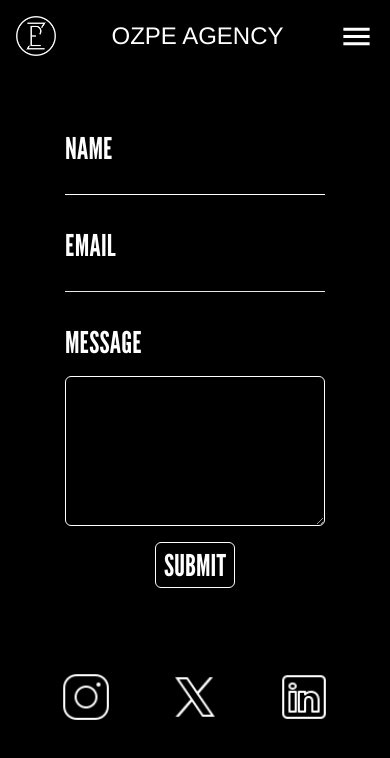
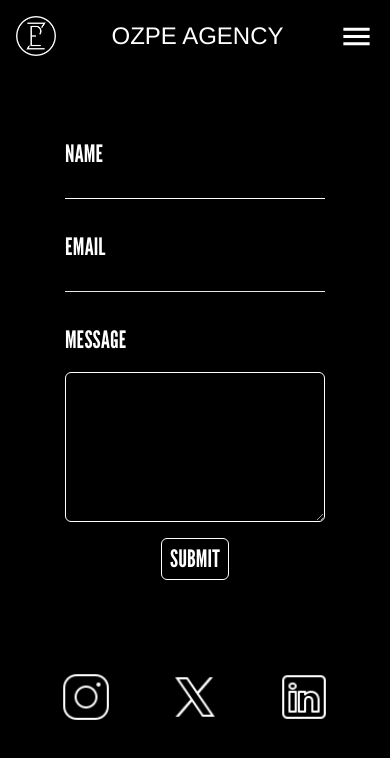
Before and after one commit to allanheremi/ozpeagency, a Next.js app: page /contact in a window 390 px wide. Shown: the top 758 px of the page. Built offline with nearby package versions, Linux system fonts and the light colour scheme.

Commit message:
Fix: sizes

```diff
--- a/src/app/about/page.tsx
+++ b/src/app/about/page.tsx
@@ -11,10 +11,10 @@ const page = () => {
           <div>
             <div className="flex flex-col gap-16 px-4 md:gap-4 md:p-12">
               <div>
-                <h1 className=" md:text-7xl text-4xl">ABOUT US</h1>
+                <h1 className=" text-6xl lg:text-7xl">ABOUT US</h1>
               </div>
               <div>
-                <p className="text-white/80 text-3xl md:text-5xl lg:text-7xl">
+                <p className="text-4xl text-white/80 md:text-5xl lg:text-6xl">
                   FOUNDED IN 2023 BECAUSE COULDN'T GET A JOB AND SAID F**K IT.
                 </p>
               </div>
--- a/src/app/components/AboutSection.tsx
+++ b/src/app/components/AboutSection.tsx
@@ -6,7 +6,6 @@ import { useMediaQuery } from "react-responsive";
 
 const AboutSection = () => {
   const isMobile = useMediaQuery({ maxWidth: 560 });
-
 
   const aboutContentOne = {
     heading: "PRODUCTION",
@@ -59,10 +58,10 @@ const AboutSection = () => {
       {isMobile && (
         <>
           <section className="h-screen">
-            <div className="max-w-screen flex h-[80vh] flex-col justify-center gap-y-24 py-24 text-center md:items-center">
-              <h1 className="text-6xl">WHAT WE DO</h1>
+            <div className="max-w-screen flex h-[80vh] flex-col justify-center gap-y-32 text-center md:items-center">
+              <h1 className="pt-24 text-6xl lg:text-7xl">WHAT WE DO</h1>
 
-              <div className=" flex h-full justify-center px-8 md:gap-x-24 ">
+              <div className=" flex justify-center px-8 md:gap-x-24">
                 <div className="flex w-1/2 flex-col">
                   <div className="grid-cols-2 grid-rows-2">
                     <About content={aboutContentOne} />
--- a/src/app/contact/page.tsx
+++ b/src/app/contact/page.tsx
@@ -84,7 +84,7 @@ const page = () => {
             className=" flex h-full w-2/3 flex-col justify-center gap-8  bg-black text-white"
           >
             <div className="flex flex-col">
-              <label className="text-3xl md:text-4xl lg:text-5xl">NAME</label>
+              <label className="text-2xl md:text-4xl lg:text-5xl">NAME</label>
               <input
                 type="text"
                 name="user_name"
@@ -96,7 +96,7 @@ const page = () => {
             </div>
             <div>
               <div className="flex flex-col">
-                <label className="text-3xl md:text-4xl lg:text-5xl">
+                <label className="text-2xl md:text-4xl lg:text-5xl">
                   EMAIL
                 </label>
                 <input
@@ -110,7 +110,7 @@ const page = () => {
             </div>
             <div>
               <div className="flex flex-col gap-4">
-                <label className="text-3xl md:text-4xl lg:text-5xl">
+                <label className="text-2xl md:text-4xl lg:text-5xl">
                   MESSAGE
                 </label>
                 <textarea
@@ -125,7 +125,7 @@ const page = () => {
                   <input
                     type="submit"
                     value="SUBMIT"
-                    className="w-fit rounded-md border border-white bg-black px-2 py-1 text-3xl hover:cursor-pointer active:bg-white/20 md:text-4xl lg:text-5xl "
+                    className="w-fit rounded-md border border-white bg-black px-2 py-1 text-2xl hover:cursor-pointer active:bg-white/20 md:text-4xl lg:text-5xl "
                   />
                 </div>
               </div>
```
